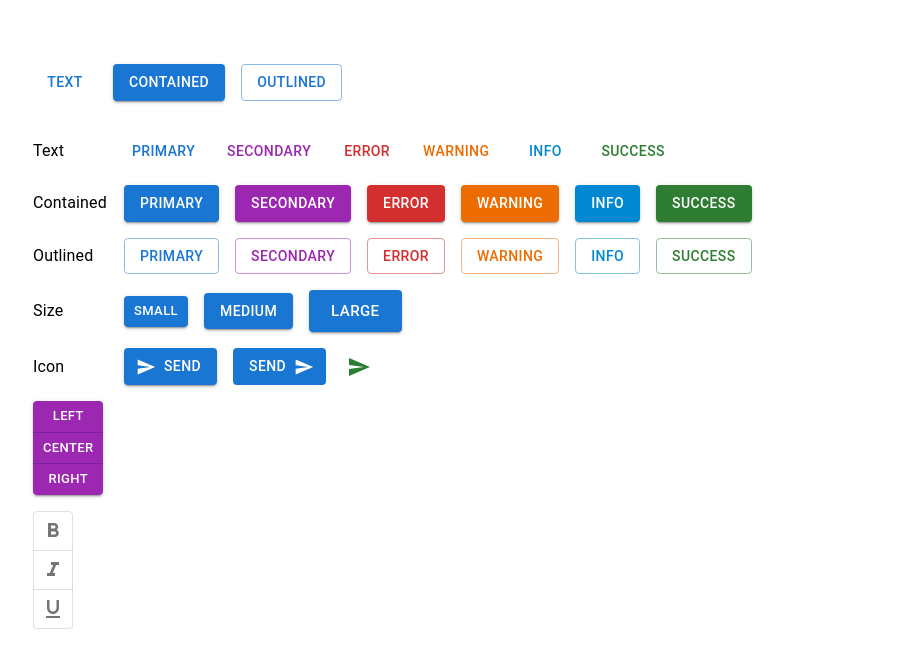
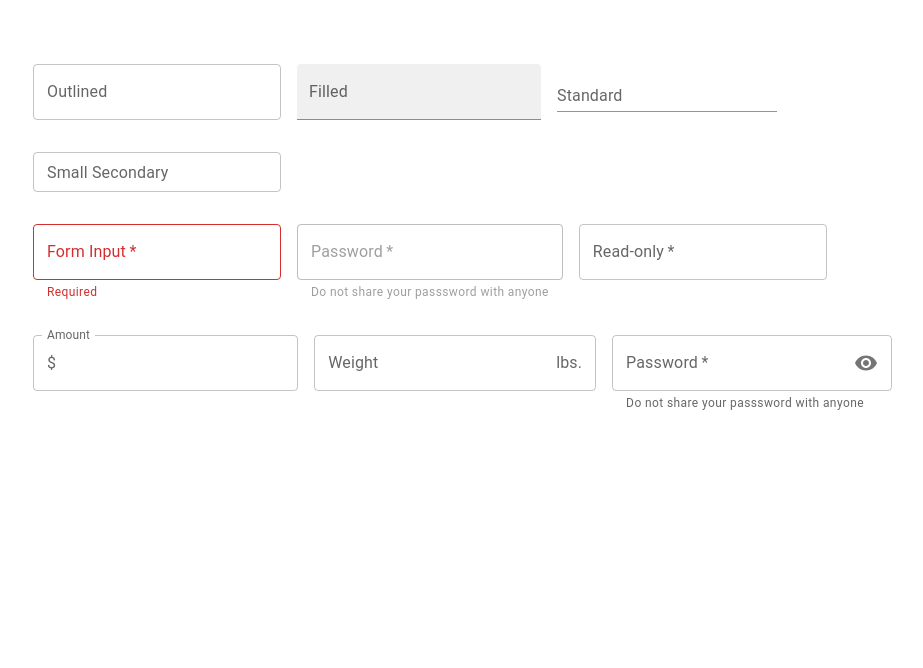
Before and after one commit to lilman109/react-mui-demo, a React (Create React App) app: page / in a window 1280 px wide. Shown: the top 668 px of the page, without its empty margins (31-954 px from the left). Built offline with nearby package versions, Linux system fonts and the light colour scheme.

Commit message:
textfield component

```diff
--- a/src/App.tsx
+++ b/src/App.tsx
@@ -1,12 +1,14 @@
 import './App.css';
 import MuiButton from './components/MuiButton';
+import MuiTextField from './components/MuiTextField';
 // import { MuiTypography } from './components/MuiTypography';
 
 function App() {
   return (
     <div className="App">
       {/* <MuiTypography/> */}
-      <MuiButton/>
+      {/* <MuiButton/> */}
+      <MuiTextField/>
     </div>
   );
 }
--- a/src/components/MuiButton.tsx
+++ b/src/components/MuiButton.tsx
@@ -8,7 +8,6 @@
   ToggleButton,
 } from "@mui/material";
 import SendIcon from "@mui/icons-material/Send";
-import FormatBoldIcons from "@mui/icons-material/FormatBold";
 import FormatItalic from "@mui/icons-material/FormatItalic";
 import FormatUnderlined from "@mui/icons-material/FormatUnderlined";
 import FormatBold from "@mui/icons-material/FormatBold";
--- /dev/null
+++ b/src/components/MuiTextField.tsx
@@ -0,0 +1,71 @@
+import React, { useState } from "react";
+import { Stack } from "@mui/system";
+import { InputAdornment, InputBase, TextField } from "@mui/material";
+import VisibilityIcon from "@mui/icons-material/Visibility";
+
+const MuiTextField = () => {
+  const [value, setValue] = useState("");
+  return (
+    <Stack spacing={4}>
+      <Stack direction="row" spacing={2}>
+        <TextField label="Outlined" variant="outlined" />
+        <TextField label="Filled" variant="filled" />
+        <TextField label="Standard" variant="standard" />
+      </Stack>
+      <Stack direction="row" spacing={2}>
+        <TextField label="Small Secondary" size="small" color="secondary" />
+      </Stack>
+      <Stack direction="row" spacing={2}>
+        <TextField
+          label="Form Input"
+          required
+          value={value}
+          onChange={(e) => setValue(e.target.value)}
+          error={!value}
+          helperText={!value ? "Required" : "Do not share your password with anyone"}
+        />
+        <TextField
+          label="Password"
+          type="password"
+          required
+          helperText="Do not share your passsword with anyone"
+          disabled
+        />
+        <TextField label="Read-only" InputProps={{ readOnly: true }} required />
+      </Stack>
+      <Stack direction="row" spacing={2}>
+        <TextField
+          label="Amount"
+          InputProps={{
+            startAdornment: <InputAdornment position="start">$</InputAdornment>,
+          }}
+        />
+        <TextField
+          label="Weight"
+          InputProps={{
+            endAdornment: <InputAdornment position="end">lbs.</InputAdornment>,
+          }}
+        />
+        <TextField
+          label="Password"
+          type="password"
+          required
+          helperText="Do not share your passsword with anyone"
+          InputProps={{
+            endAdornment: (
+              <InputAdornment position="end">
+                <VisibilityIcon
+                  sx={{
+                    cursor: "pointer",
+                  }}
+                />
+              </InputAdornment>
+            ),
+          }}
+        />
+      </Stack>
+    </Stack>
+  );
+};
+
+export default MuiTextField;
```
